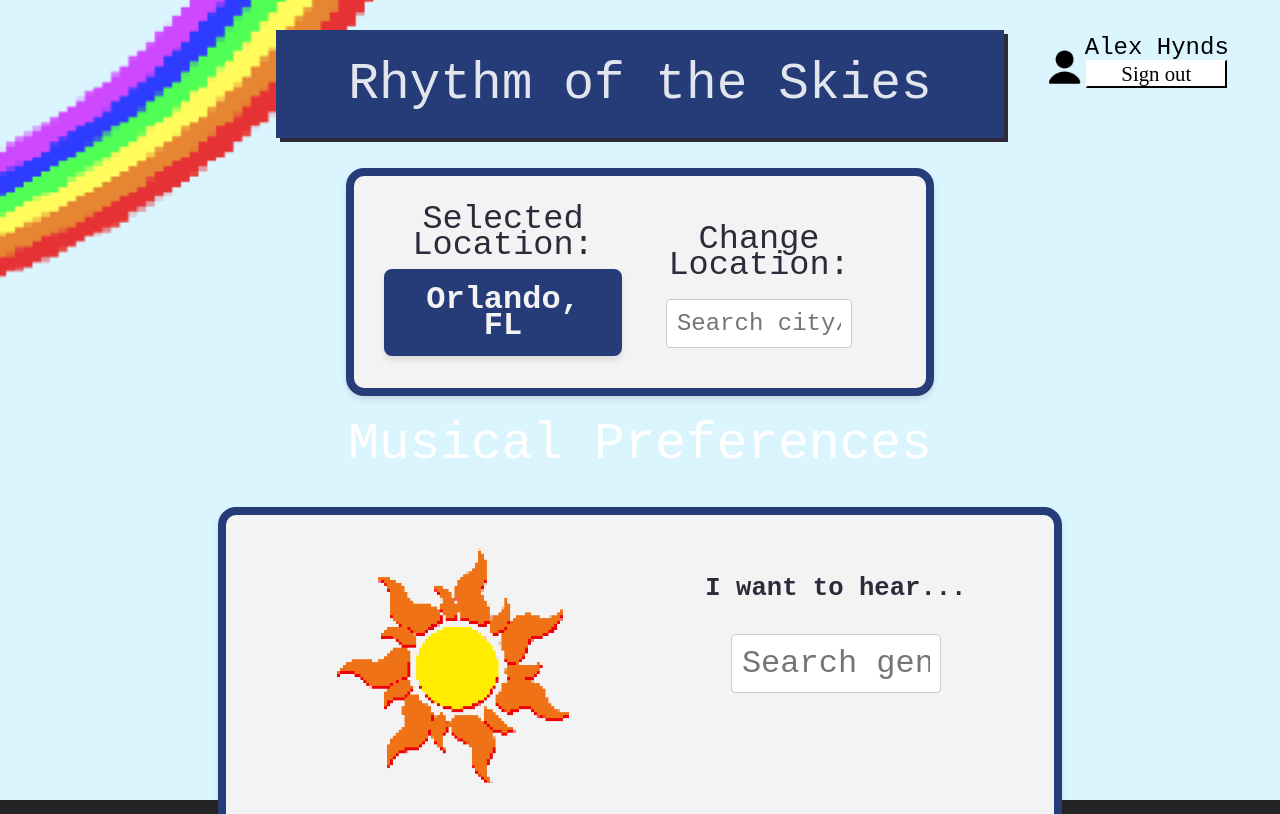
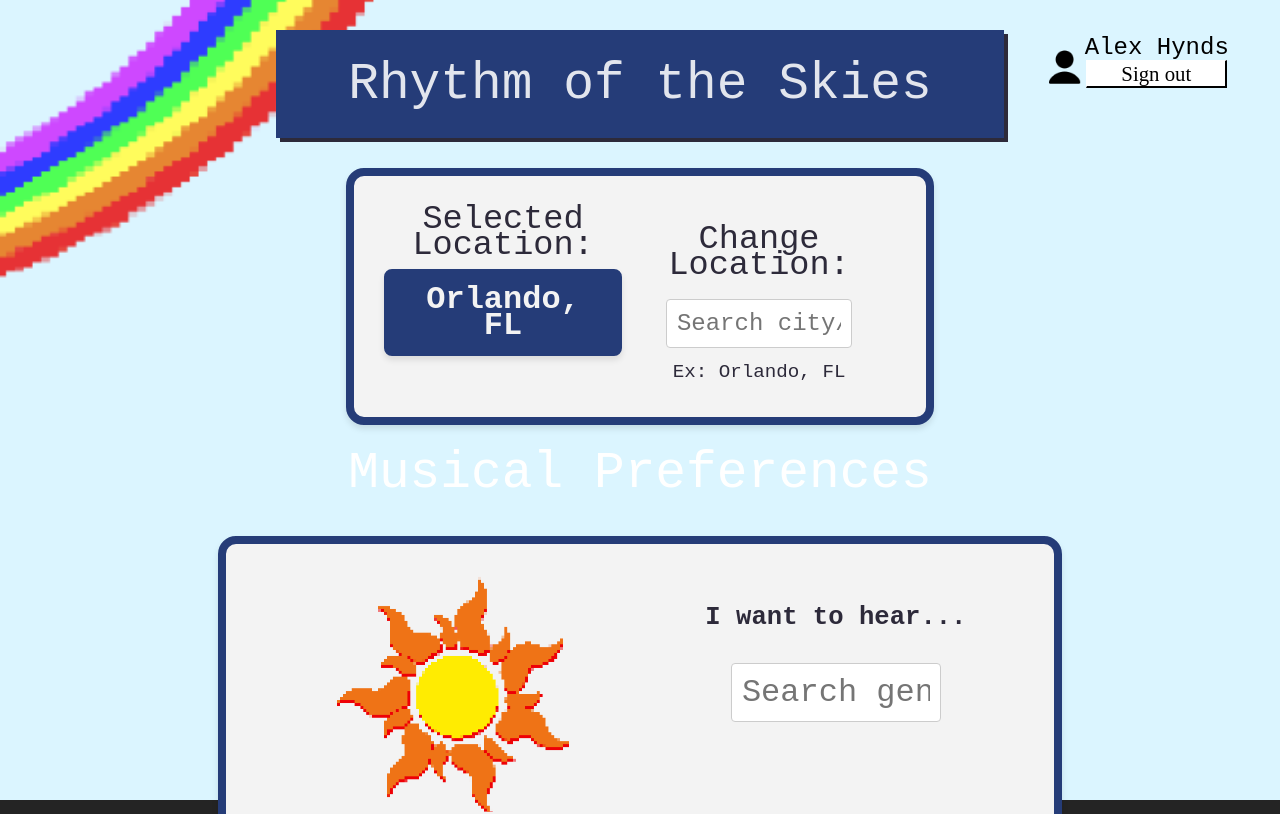
Before and after one commit to Adalex3/Rhythm-of-the-Skies, a React (Vite) app in the folder frontend/: page /preferences in a window 1280 px wide. Shown: the top 814 px of the page. Built offline with nearby package versions, Linux system fonts and the light colour scheme; a web font is replaced by a local one.

Commit message:
Prevented unwanted location with null field

```diff
--- a/frontend/src/components/PreferenceUI.tsx
+++ b/frontend/src/components/PreferenceUI.tsx
@@ -259,11 +259,15 @@ const PreferenceUI: React.FC<PreferencesProps> = ({ location }) => {
         event.preventDefault();
         console.log('Enter pressed:', locationSearchTerm);
 
-        // Set the localStorage location to be the search field value
-        const textFieldStr = locationSearchTerm;
-        localStorage.setItem("user_location",textFieldStr);
+        if(locationSearchTerm != "") {
+            // Set the localStorage location to be the search field value
+            const textFieldStr = locationSearchTerm;
+            localStorage.setItem("user_location",textFieldStr);
 
-        setLocationDisplay(textFieldStr);
+            setLocationDisplay(textFieldStr);
+        } else {
+
+        }
     };
 
     return (
@@ -296,10 +300,11 @@ const PreferenceUI: React.FC<PreferencesProps> = ({ location }) => {
                                 onChange={handleLocationChange}
                             />
 
+                            <p className='example-text'>Ex: Orlando, FL</p>
+
                         </div>
                     </div>
                 </form>
-
             </div>
 
             <h1>Musical Preferences</h1>
--- a/frontend/src/index.css
+++ b/frontend/src/index.css
@@ -500,3 +500,7 @@ locationSearchHead {
   display: block;
   margin-top: 20px;
 }
+
+.example-text {
+  color:#2D2A3A;
+}
```
